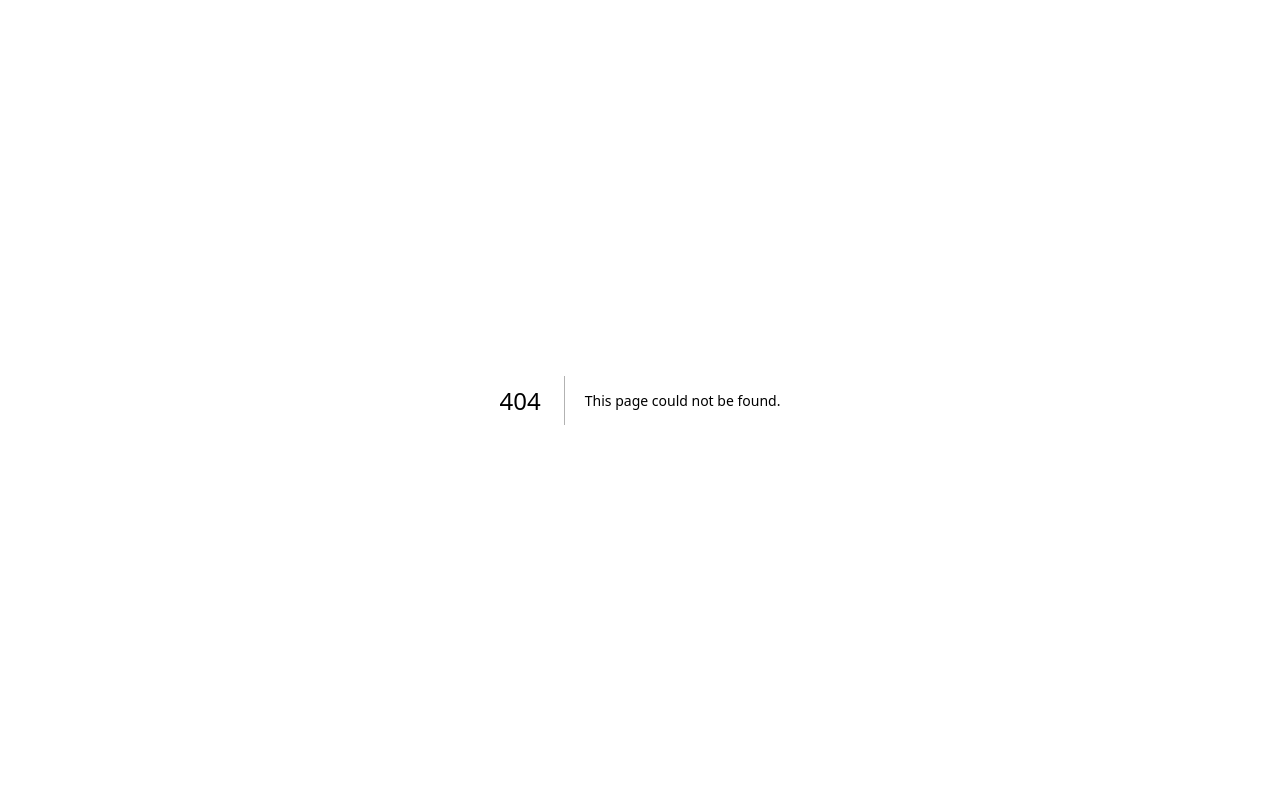
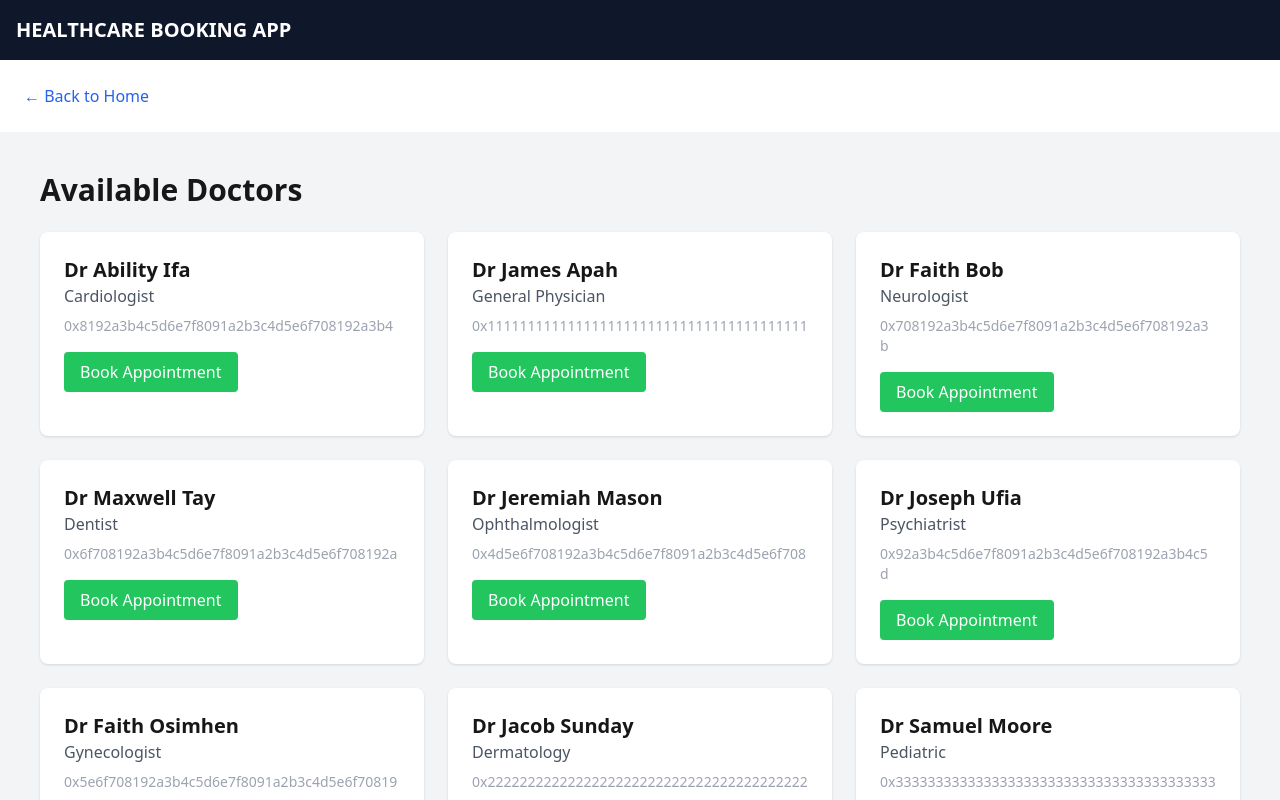
Before and after one commit to Jerryukim/tcc5-t10-hcbapp, a Next.js app: page /doctors in a window 1280 px wide. Before the commit this address had no page. Shown: the top 800 px of the page. Built offline with nearby package versions, Linux system fonts and the light colour scheme.

Commit message:
Frontend: healthcare booking app UI flow (specialties → doctors → booking → payment)

```diff
--- /dev/null
+++ b/app/booking/page.tsx
@@ -0,0 +1,94 @@
+"use client";
+
+import Navbar from "@/components/Navbar";
+import { useRouter, useSearchParams } from "next/navigation";
+import { useState } from "react";
+
+export default function BookingPage() {
+  const router = useRouter();
+  const searchParams = useSearchParams();
+
+  const doctor = searchParams.get("doctor") || "No doctor selected";
+  const specialty = searchParams.get("specialty") || "No specialty selected";
+  const wallet = searchParams.get("wallet") || "No wallet selected";
+
+  const [name, setName] = useState("");
+  const [date, setDate] = useState("");
+
+  function handleBooking() {
+    if (!name || !date) {
+      alert("Please fill in patient name and appointment date.");
+      return;
+    }
+
+    const url = `/payment?doctor=${encodeURIComponent(
+      doctor
+    )}&specialty=${encodeURIComponent(
+      specialty
+    )}&wallet=${encodeURIComponent(
+      wallet
+    )}&patient=${encodeURIComponent(name)}&date=${encodeURIComponent(date)}`;
+
+    router.push(url);
+  }
+
+  return (
+    <>
+      <Navbar />
+
+      <div className="p-6">
+        <button
+          onClick={() => router.back()}
+          className="text-blue-600 hover:underline"
+        >
+          ← Back
+        </button>
+      </div>
+
+      <main className="p-10 bg-gray-100 min-h-screen">
+        <h1 className="text-3xl font-bold mb-6">Book Appointment</h1>
+
+        <div className="bg-white p-6 rounded-lg shadow max-w-lg">
+          <div className="mb-6">
+            <p>
+              <strong>Doctor:</strong> {doctor}
+            </p>
+            <p>
+              <strong>Specialty:</strong> {specialty}
+            </p>
+            <p className="text-sm text-gray-500 break-all">
+              <strong>Wallet:</strong> {wallet}
+            </p>
+          </div>
+
+          <label className="block mb-2 font-semibold">Patient Name</label>
+
+          <input
+            type="text"
+            className="w-full border p-2 mb-4"
+            value={name}
+            onChange={(e) => setName(e.target.value)}
+          />
+
+          <label className="block mb-2 font-semibold">
+            Appointment Date
+          </label>
+
+          <input
+            type="date"
+            className="w-full border p-2 mb-4"
+            value={date}
+            onChange={(e) => setDate(e.target.value)}
+          />
+
+          <button
+            onClick={handleBooking}
+            className="bg-blue-600 text-white px-4 py-2 rounded"
+          >
+            Proceed to Payment
+          </button>
+        </div>
+      </main>
+    </>
+  );
+}
--- a/app/dashboard/page.tsx
+++ b/app/dashboard/page.tsx
@@ -0,0 +1,39 @@
+async function getUsers() {
+  const res = await fetch("http://localhost:3000/api/users", {
+    cache: "no-store",
+  });
+
+  return res.json();
+}
+
+export default async function Dashboard() {
+  const users = await getUsers();
+
+  return (
+    <div>
+      <h1>Doctors Dashboard</h1>
+
+      <table>
+        <thead>
+          <tr>
+            <th>Name</th>
+            <th>Email</th>
+            <th>Specialty</th>
+            <th>Role</th>
+          </tr>
+        </thead>
+
+        <tbody>
+          {users.map((user:any) => (
+            <tr key={user.id}>
+              <td>{user.name}</td>
+              <td>{user.email}</td>
+              <td>{user.specialty}</td>
+              <td>{user.role}</td>
+            </tr>
+          ))}
+        </tbody>
+      </table>
+    </div>
+  );
+}
--- /dev/null
+++ b/app/doctors/page.tsx
@@ -0,0 +1,117 @@
+"use client";
+
+import Navbar from "@/components/Navbar";
+import { useSearchParams } from "next/navigation";
+
+const doctors = [
+  {
+    name: "Dr Ability Ifa",
+    specialty: "Cardiologist",
+    wallet: "0x8192a3b4c5d6e7f8091a2b3c4d5e6f708192a3b4",
+  },
+  {
+    name: "Dr James Apah",
+    specialty: "General Physician",
+    wallet: "0x1111111111111111111111111111111111111111",
+  },
+  {
+    name: "Dr Faith Bob",
+    specialty: "Neurologist",
+    wallet: "0x708192a3b4c5d6e7f8091a2b3c4d5e6f708192a3b",
+  },
+  {
+    name: "Dr Maxwell Tay",
+    specialty: "Dentist",
+    wallet: "0x6f708192a3b4c5d6e7f8091a2b3c4d5e6f708192a",
+  },
+  {
+    name: "Dr Jeremiah Mason",
+    specialty: "Ophthalmologist",
+    wallet: "0x4d5e6f708192a3b4c5d6e7f8091a2b3c4d5e6f708",
+  },
+  {
+    name: "Dr Joseph Ufia",
+    specialty: "Psychiatrist",
+    wallet: "0x92a3b4c5d6e7f8091a2b3c4d5e6f708192a3b4c5d",
+  },
+  {
+    name: "Dr Faith Osimhen",
+    specialty: "Gynecologist",
+    wallet: "0x5e6f708192a3b4c5d6e7f8091a2b3c4d5e6f70819",
+  },
+  {
+    name: "Dr Jacob Sunday",
+    specialty: "Dermatology",
+    wallet: "0x2222222222222222222222222222222222222222",
+  },
+  {
+    name: "Dr Samuel Moore",
+    specialty: "Pediatric",
+    wallet: "0x3333333333333333333333333333333333333333",
+  },
+  {
+    name: "Dr Precious John",
+    specialty: "Optician",
+    wallet: "0xa3b4c5d6e7f8091a2b3c4d5e6f708192a3b4c5d6e",
+  },
+];
+
+export default function DoctorsPage() {
+  const searchParams = useSearchParams();
+  const selectedSpecialty = searchParams.get("specialty");
+
+  const filteredDoctors = selectedSpecialty
+    ? doctors.filter((doctor) => doctor.specialty === selectedSpecialty)
+    : doctors;
+
+  return (
+    <>
+      <Navbar />
+      <div className="p-6">
+  <a href="/" className="text-blue-600 hover:underline">
+    ← Back to Home
+  </a>
+</div>
+
+      <main className="p-10 bg-gray-100 min-h-screen">
+        <h1 className="text-3xl font-bold mb-6">
+          {selectedSpecialty ? `${selectedSpecialty} Doctors` : "Available Doctors"}
+        </h1>
+
+        <div className="grid grid-cols-3 gap-6">
+          {filteredDoctors.map((doctor) => (
+            <div
+              key={doctor.wallet}
+              className="bg-white p-6 rounded-lg shadow"
+            >
+              <h2 className="text-xl font-semibold">
+                {doctor.name}
+              </h2>
+
+              <p className="text-gray-600">
+                {doctor.specialty}
+              </p>
+
+              <p className="text-sm text-gray-400 mt-2 break-all">
+                {doctor.wallet}
+              </p>
+
+              <a
+                href={`/booking?doctor=${encodeURIComponent(doctor.name)}&specialty=${encodeURIComponent(doctor.specialty)}&wallet=${doctor.wallet}`}
+                className="mt-4 inline-block bg-green-500 text-white px-4 py-2 rounded hover:bg-green-600"
+              >
+                Book Appointment
+              </a>
+            </div>
+          ))}
+        </div>
+
+        {filteredDoctors.length === 0 && (
+          <p className="mt-6 text-red-500">
+            No doctors found for this specialty.
+          </p>
+        )}
+      </main>
+    </>
+  );
+}
--- a/app/page.tsx
+++ b/app/page.tsx
@@ -1,18 +1,47 @@
+"use client";
+
+import Link from "next/link";
 import Navbar from "@/components/Navbar";
-import WalletConnect from "@/components/WalletConnect";
 
+const specialties = [
+  "General Physician",
+  "Dentist",
+  "Gynecologist",
+  "Pediatric",
+  "Ophthalmologist",
+  "Psychiatrist",
+  "Dermatology",
+  "Neurologist",
+  "Optician",
+  "Cardiologist",
+];
 
 export default function Home() {
   return (
     <>
       <Navbar />
-      <div className="p-10">
-        <WalletConnect />
-      </div>
-      <main className="p-10 bg-blue-500 text-white text-2xl">
-      Web3 Capstone Template Working
-    </main>
+
+      <main className="p-10 bg-gray-100 min-h-screen">
+        <h1 className="text-3xl font-bold mb-4">
+          Healthcare Booking App
+        </h1>
+
+        <p className="mb-6 text-gray-600">
+          Select a medical specialty to book a doctor.
+        </p>
+
+        <div className="grid grid-cols-3 gap-4">
+          {specialties.map((specialty) => (
+            <Link
+              key={specialty}
+              href={`/doctors?specialty=${encodeURIComponent(specialty)}`}
+              className="bg-blue-500 text-white p-4 rounded-lg text-center cursor-pointer hover:bg-blue-600"
+            >
+              {specialty}
+            </Link>
+          ))}
+        </div>
+      </main>
     </>
-
   );
 }
--- /dev/null
+++ b/app/payment/page.tsx
@@ -0,0 +1,102 @@
+"use client";
+
+import Navbar from "@/components/Navbar";
+import WalletConnect from "@/components/WalletConnect";
+import { useSearchParams, useRouter } from "next/navigation";
+import { useState } from "react";
+
+export default function PaymentPage() {
+  const router = useRouter();
+  const searchParams = useSearchParams();
+
+  const doctor = searchParams.get("doctor") || "No doctor selected";
+  const specialty = searchParams.get("specialty") || "No specialty selected";
+  const wallet = searchParams.get("wallet") || "No wallet selected";
+  const patient = searchParams.get("patient") || "No patient name";
+  const date = searchParams.get("date") || "No appointment date";
+
+  const [txHash, setTxHash] = useState("");
+
+  function handlePayment() {
+    const fakeHash =
+      "0x" + Math.random().toString(16).slice(2).padEnd(64, "0");
+
+    setTxHash(fakeHash);
+
+    alert("Payment simulated successfully!");
+  }
+
+  return (
+    <>
+      <Navbar />
+
+      <div className="p-6">
+        <button
+          onClick={() => router.back()}
+          className="text-blue-600 hover:underline"
+        >
+          ← Back
+        </button>
+      </div>
+
+      <main className="p-10 bg-gray-100 min-h-screen">
+        <h1 className="text-3xl font-bold mb-6">
+          Appointment Payment
+        </h1>
+
+        <div className="mb-6">
+          <WalletConnect />
+        </div>
+
+        <div className="bg-white p-6 rounded-lg shadow max-w-2xl">
+          <div className="mb-6 space-y-2">
+            <p>
+              <strong>Doctor:</strong> {doctor}
+            </p>
+
+            <p>
+              <strong>Specialty:</strong> {specialty}
+            </p>
+
+            <p>
+              <strong>Patient:</strong> {patient}
+            </p>
+
+            <p>
+              <strong>Appointment Date:</strong> {date}
+            </p>
+
+            <p className="text-sm text-gray-500 break-all">
+              <strong>Doctor Wallet:</strong> {wallet}
+            </p>
+          </div>
+
+          <div className="bg-blue-50 border border-blue-200 rounded p-4 mb-6">
+            <p className="font-semibold text-blue-900">
+              Consultation Fee
+            </p>
+
+            <p className="text-blue-700">0.001 ETH</p>
+          </div>
+
+          <button
+            onClick={handlePayment}
+            className="bg-green-600 text-white px-5 py-2 rounded hover:bg-green-700"
+          >
+            Pay with Wallet
+          </button>
+
+          {txHash && (
+            <div className="mt-6 p-4 bg-gray-50 rounded border">
+              <p className="font-semibold mb-2">Transaction Hash</p>
+
+              <p className="text-sm text-gray-600 break-all">
+                {txHash}
+              </p>
+            </div>
+          )}
+        </div>
+      </main>
+    </>
+  );
+}
--- a/components/Navbar.tsx
+++ b/components/Navbar.tsx
@@ -1,7 +1,7 @@
 export default function Navbar() {
   return (
     <nav className="flex items-center justify-between p-4 bg-slate-900 text-white">
-      <h1 className="text-xl font-bold">Web3 Capstone Project</h1>
+      <h1 className="text-xl font-bold">HEALTHCARE BOOKING APP</h1>
     </nav>
   );
 }
```
